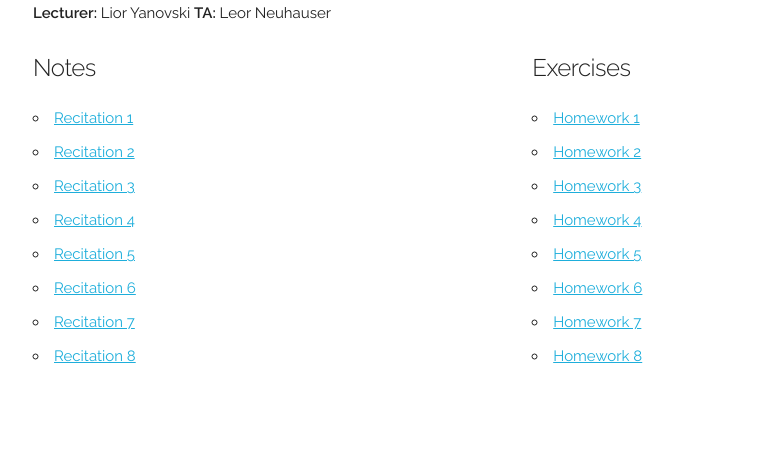
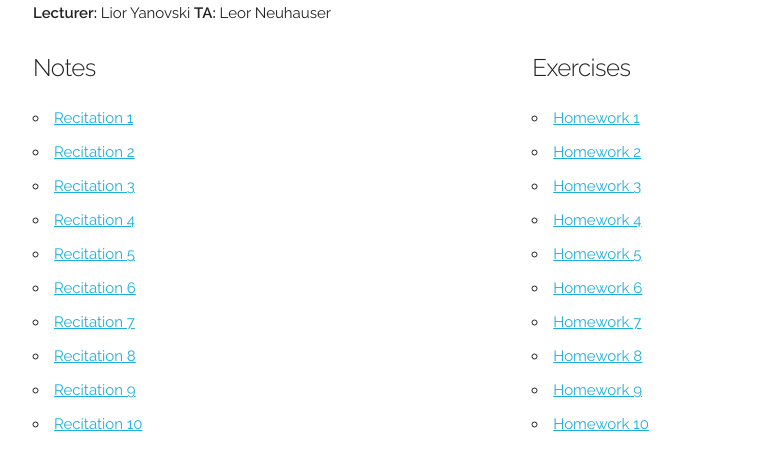
Before and after one commit to leorneuhauser/leorneuhauser.github.io, a plain HTML site: page algtop.html in a window 1280 px wide. Shown: the part 222-692 px from the top of the page, without its empty margins (127-884 px from the left). Drawn offline with Linux system fonts and the light colour scheme; a web font is replaced by a local one.

Commit message:
Added weeks 9,10 links.

```diff
--- a/algtop.html
+++ b/algtop.html
@@ -72,6 +72,12 @@
                 <li>
                     <a href="files/algtop/AT24_rec08.pdf">Recitation 8</a>
                 </li>
+                <li>
+                    <a href="files/algtop/AT24_rec09.pdf">Recitation 9</a>
+                </li>
+                <li>
+                    <a href="files/algtop/AT24_rec10.pdf">Recitation 10</a>
+                </li>
             </ul>
         </div>
         <div class="one-half column">
@@ -103,6 +109,12 @@
                 <li>
                     <a href="files/algtop/AT24_HW08.pdf">Homework 8</a>
                 </li>
+                <li>
+                    <a href="files/algtop/AT24_HW09.pdf">Homework 9</a>
+                </li>
+                <li>
+                    <a href="files/algtop/AT24_HW10.pdf">Homework 10</a>
+                </li>
             </ul>
         </div>
     </div>
```
